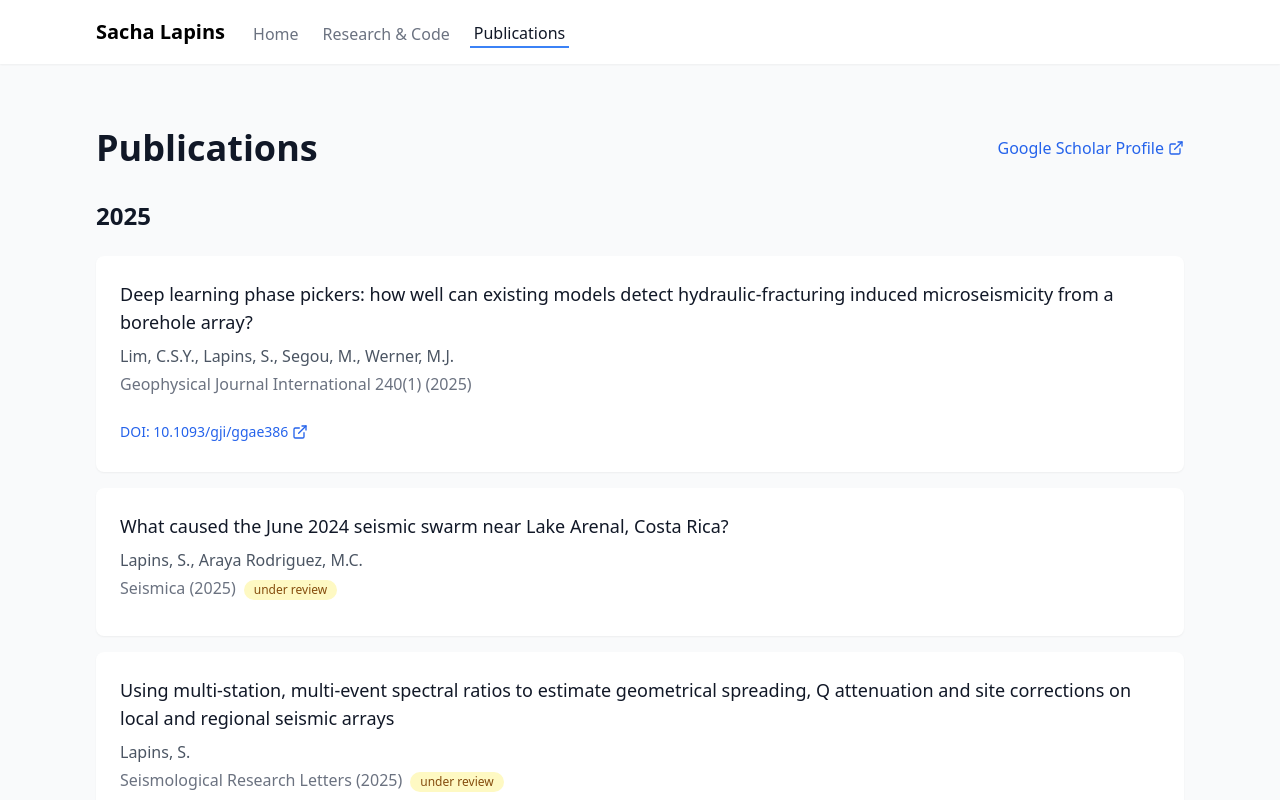
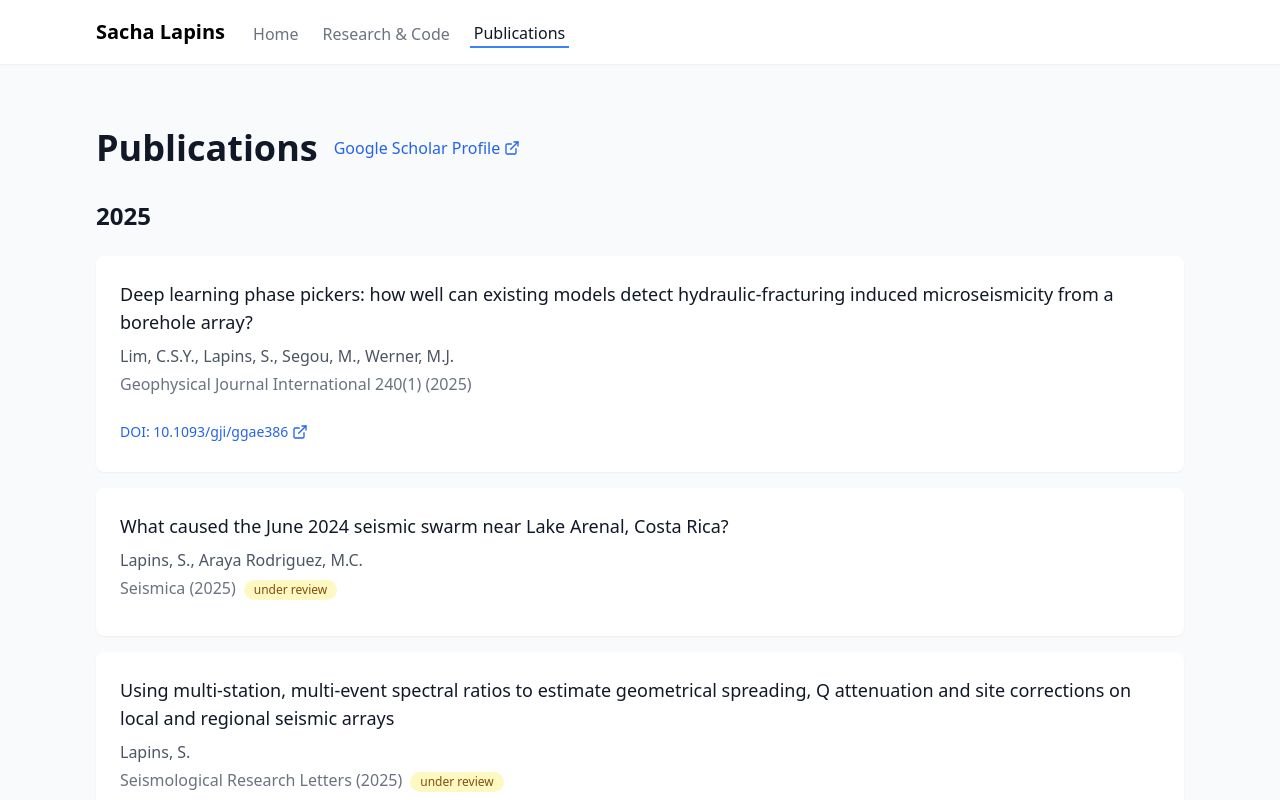
Before and after one commit to sachalapins/sachalapins.github.io, a React (Create React App) app: page / in a window 1280 px wide. Both pictures are taken after a click on the button "Publications". Shown: the top 800 px of the page. Built offline with nearby package versions, Linux system fonts and the light colour scheme.

Commit message:
Updated google scholar link placement

```diff
--- a/src/components/pages/PublicationsPage.jsx
+++ b/src/components/pages/PublicationsPage.jsx
@@ -55,7 +55,19 @@ const PublicationsPage = () => {
 
   return (
     <main className="max-w-6xl mx-auto px-4 sm:px-6 lg:px-8 py-16">
-      <div className="flex flex-col sm:flex-row sm:justify-between sm:items-center mb-8 space-y-4 sm:space-y-0">
+      {/* <div className="flex flex-col sm:flex-row sm:justify-between sm:items-center mb-8 space-y-4 sm:space-y-0">
+        <h1 className="text-4xl font-bold text-gray-900">Publications</h1>
+        <a
+          href="https://scholar.google.com/citations?user=QDmoPEQAAAAJ"
+          target="_blank"
+          rel="noopener noreferrer"
+          className="inline-flex items-center text-blue-600 hover:text-blue-800"
+        >
+          Google Scholar Profile <ExternalLink className="ml-1 h-4 w-4" />
+        </a>
+      </div> */}
+
+      <div className="flex items-center space-x-4 mb-8">
         <h1 className="text-4xl font-bold text-gray-900">Publications</h1>
         <a
           href="https://scholar.google.com/citations?user=QDmoPEQAAAAJ"
```
